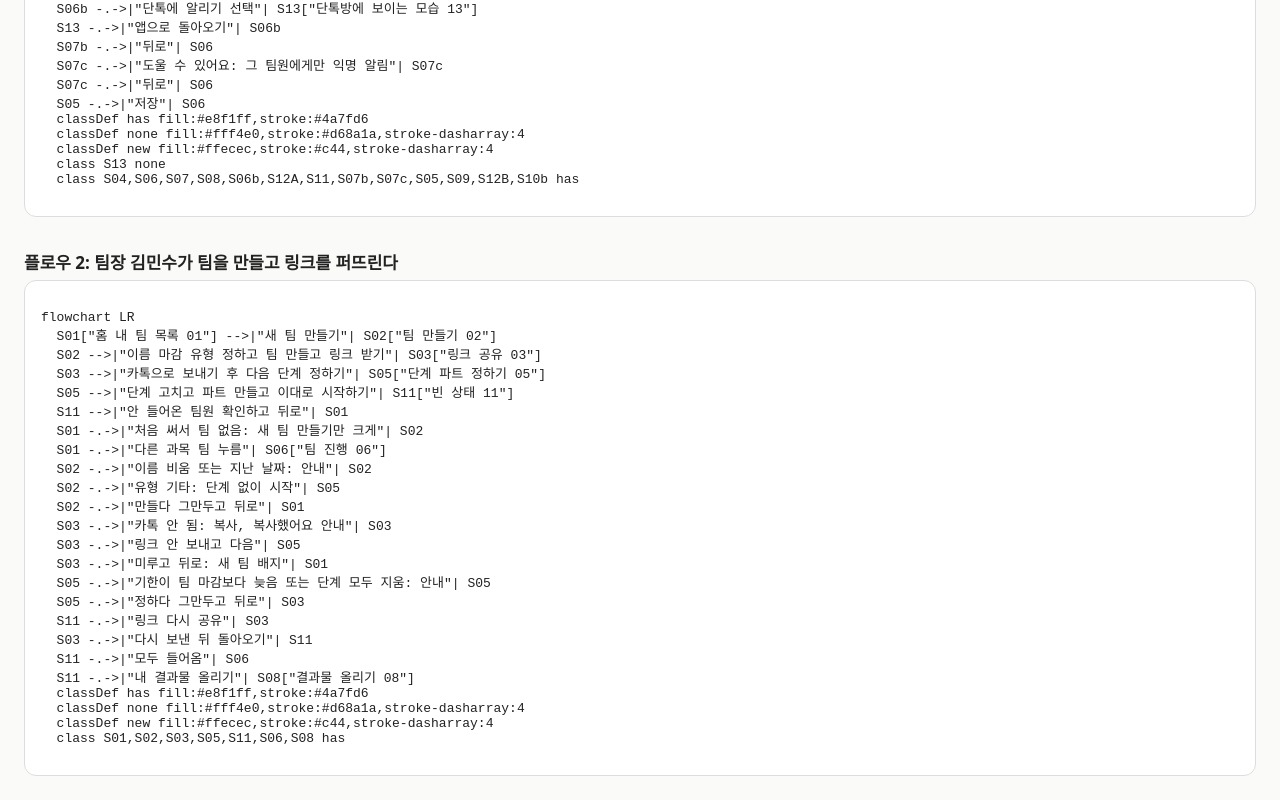
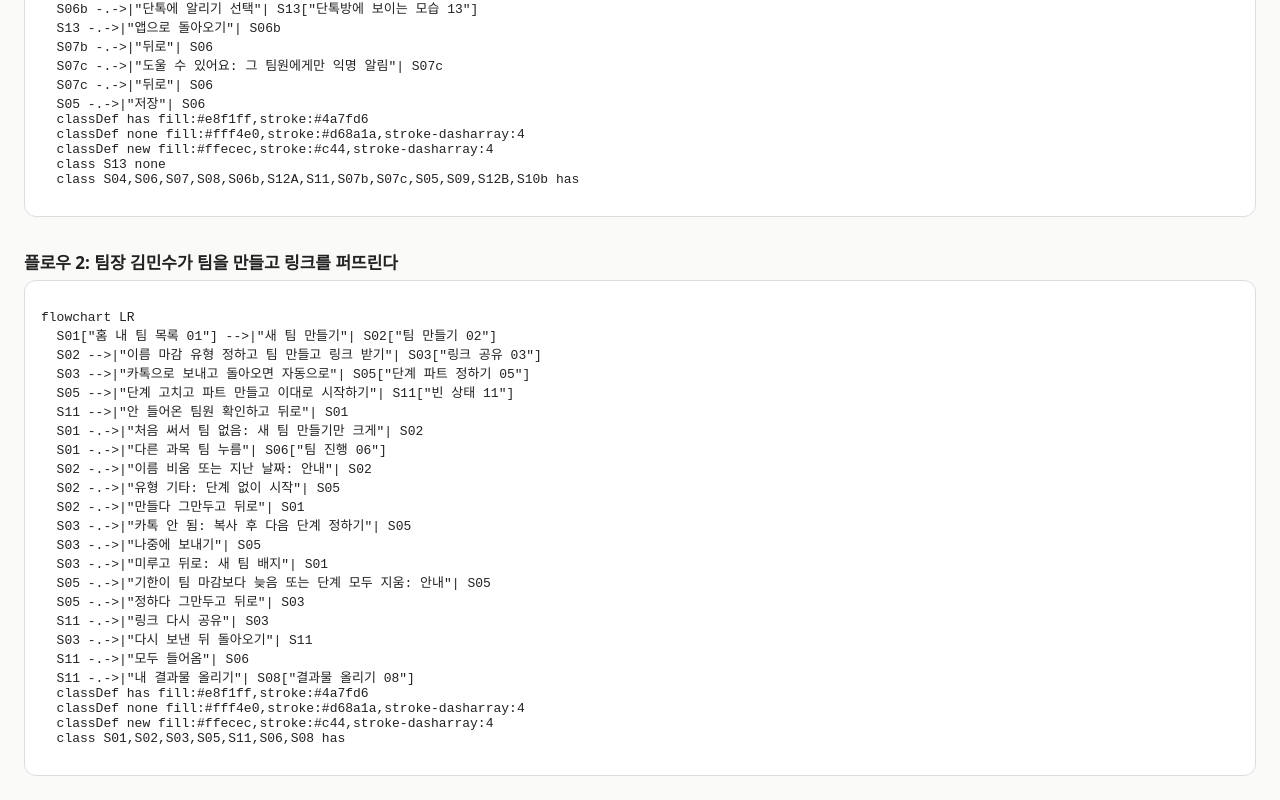
Before and after one commit to qkrwpgns-prog/hci_deu_3, a plain HTML site: page flow/flow.html in a window 1280 px wide. Shown: the part 727-1527 px from the top of the page. Drawn offline with Linux system fonts and the light colour scheme; a script that the page names is missing.

Commit message:
Flow 2 check: auto-advance after sharing link
Co-Authored-By: Claude Opus 5.5 <noreply@anthropic.com>
Claude-Session: https://claude.ai/code/session_01D1tN5a6S6M1g3sQC7vtD9T

```diff
--- a/flow/flow.html
+++ b/flow/flow.html
@@ -51,7 +51,7 @@ flowchart LR
 flowchart LR
   S01["홈 내 팀 목록 01"] -->|"새 팀 만들기"| S02["팀 만들기 02"]
   S02 -->|"이름 마감 유형 정하고 팀 만들고 링크 받기"| S03["링크 공유 03"]
-  S03 -->|"카톡으로 보내기 후 다음 단계 정하기"| S05["단계 파트 정하기 05"]
+  S03 -->|"카톡으로 보내고 돌아오면 자동으로"| S05["단계 파트 정하기 05"]
   S05 -->|"단계 고치고 파트 만들고 이대로 시작하기"| S11["빈 상태 11"]
   S11 -->|"안 들어온 팀원 확인하고 뒤로"| S01
   S01 -.->|"처음 써서 팀 없음: 새 팀 만들기만 크게"| S02
@@ -59,8 +59,8 @@ flowchart LR
   S02 -.->|"이름 비움 또는 지난 날짜: 안내"| S02
   S02 -.->|"유형 기타: 단계 없이 시작"| S05
   S02 -.->|"만들다 그만두고 뒤로"| S01
-  S03 -.->|"카톡 안 됨: 복사, 복사했어요 안내"| S03
-  S03 -.->|"링크 안 보내고 다음"| S05
+  S03 -.->|"카톡 안 됨: 복사 후 다음 단계 정하기"| S05
+  S03 -.->|"나중에 보내기"| S05
   S03 -.->|"미루고 뒤로: 새 팀 배지"| S01
   S05 -.->|"기한이 팀 마감보다 늦음 또는 단계 모두 지움: 안내"| S05
   S05 -.->|"정하다 그만두고 뒤로"| S03
```
Also changed, not shown: 1 other file.
